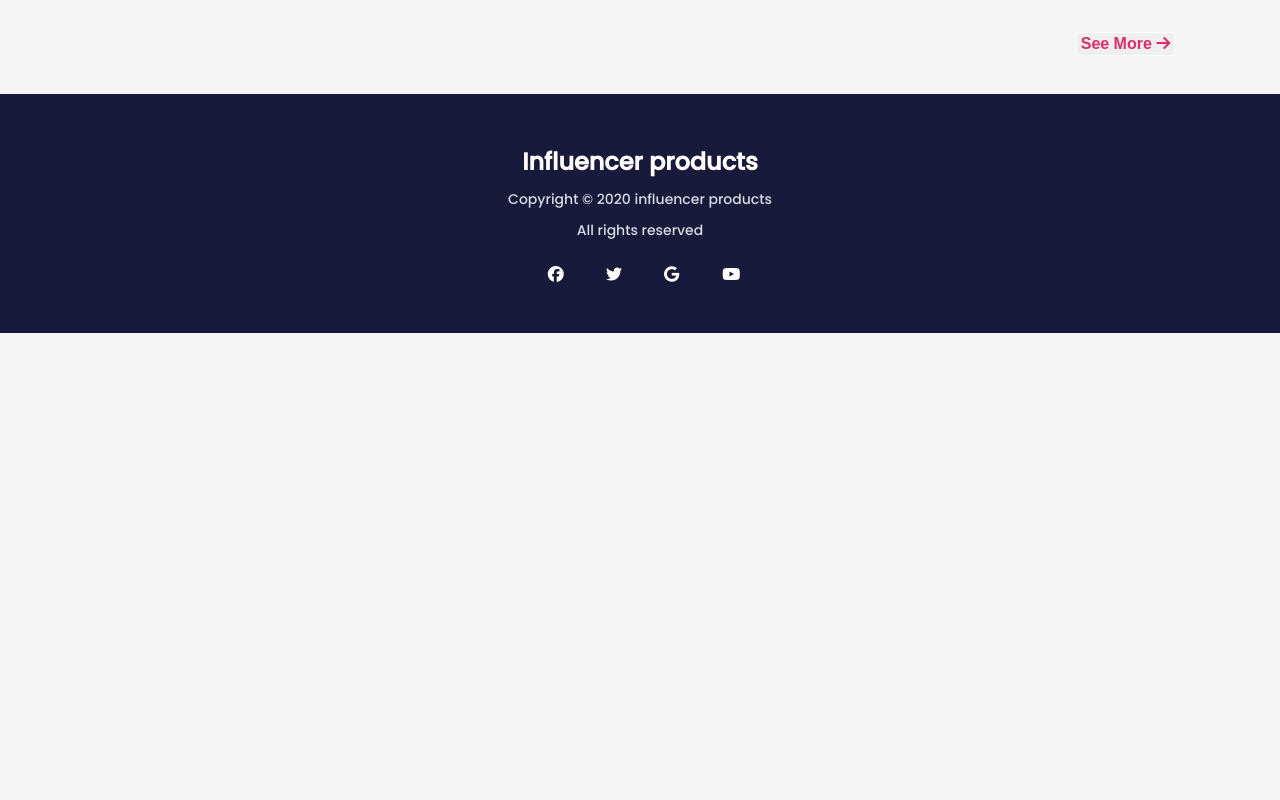
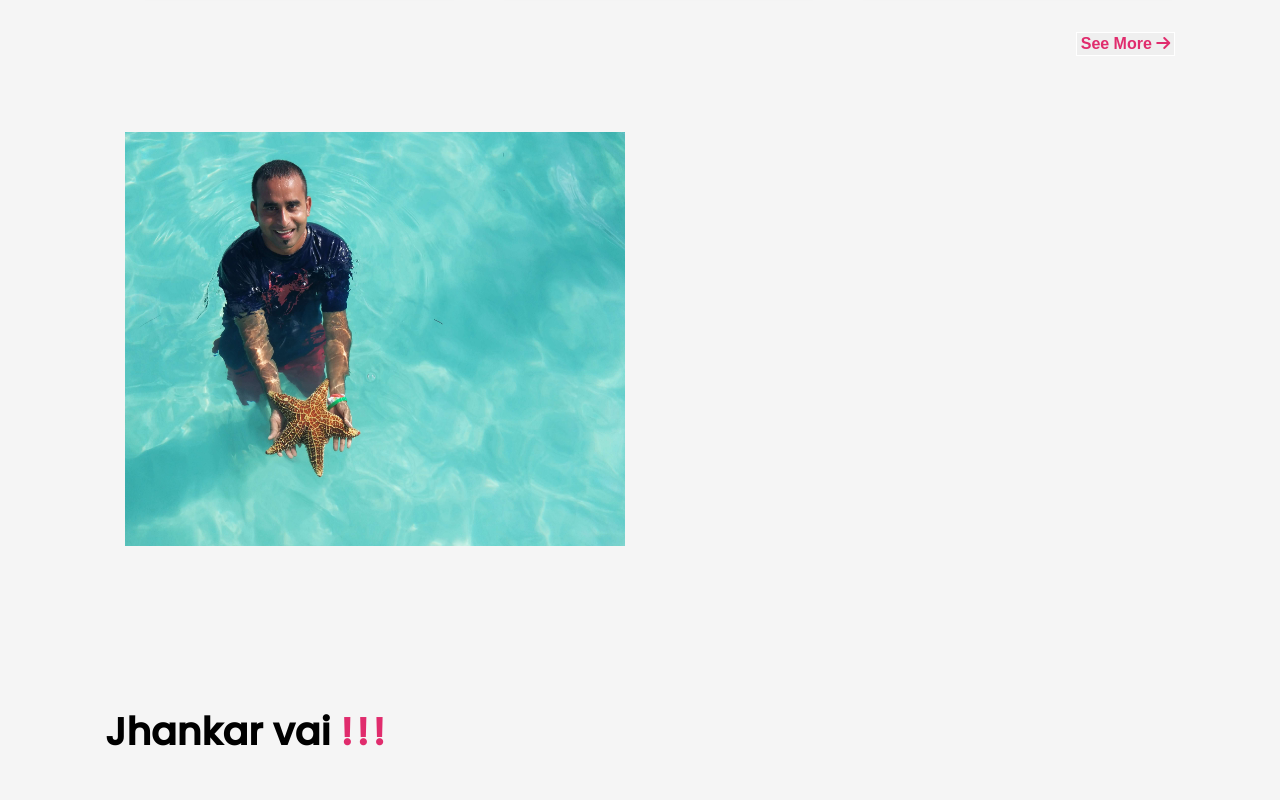
Before and after one commit to shoumikahmed/second-assignment-2022, a plain HTML site: page index.html in a window 1280 px wide. Shown: the part 2460-3260 px from the top of the page. Before the commit the page ends 2793 px from the top, so only its background shows below. Drawn offline with Linux system fonts and the light colour scheme.

Commit message:
jhankar vai

```diff
--- a/index.html
+++ b/index.html
@@ -275,12 +275,15 @@
                     </span>
                 </button>
             </div>
-            <!-- <div class="creative">
+            <!-- jhankar vai star -->
+            <div class="creative">
                 <div class="creative-photo">
-                    <img src="images/bruhs.jpg" alt="">
+                    <img src="images/star.jpg" alt="">
                 </div>
-            </div> -->
-
+                <div>
+                    <h1>Jhankar vai <span class="vai-special">!!!</span></h1>
+                </div>
+            </div>
         </section>
         <!-- footer section start -->
         <section>
--- a/styles/style.css
+++ b/styles/style.css
@@ -164,15 +164,25 @@ nav{
     border: 1px solid white;
 }
 .creative-photo img{
-    height: 100%;
-    width: 80%;
-    background-size: cover;
-    background-blend-mode: overlay;
+    width: 500px;
+    height: 414px;
+    margin: 150px;
+    margin-left: 20px;
 }
 .fa-star{
     font-size: 12px;
 }
 
+
+.creative .vai-special{
+    color: #E02C6D;
+    letter-spacing: 4px;
+}
+.creative h1, .vaispecial{
+    font-weight: bold;
+    font-size: 38px;
+
+}
 
 /* footer section style */
 
```
Also changed, not shown: images/star.jpg (added).
